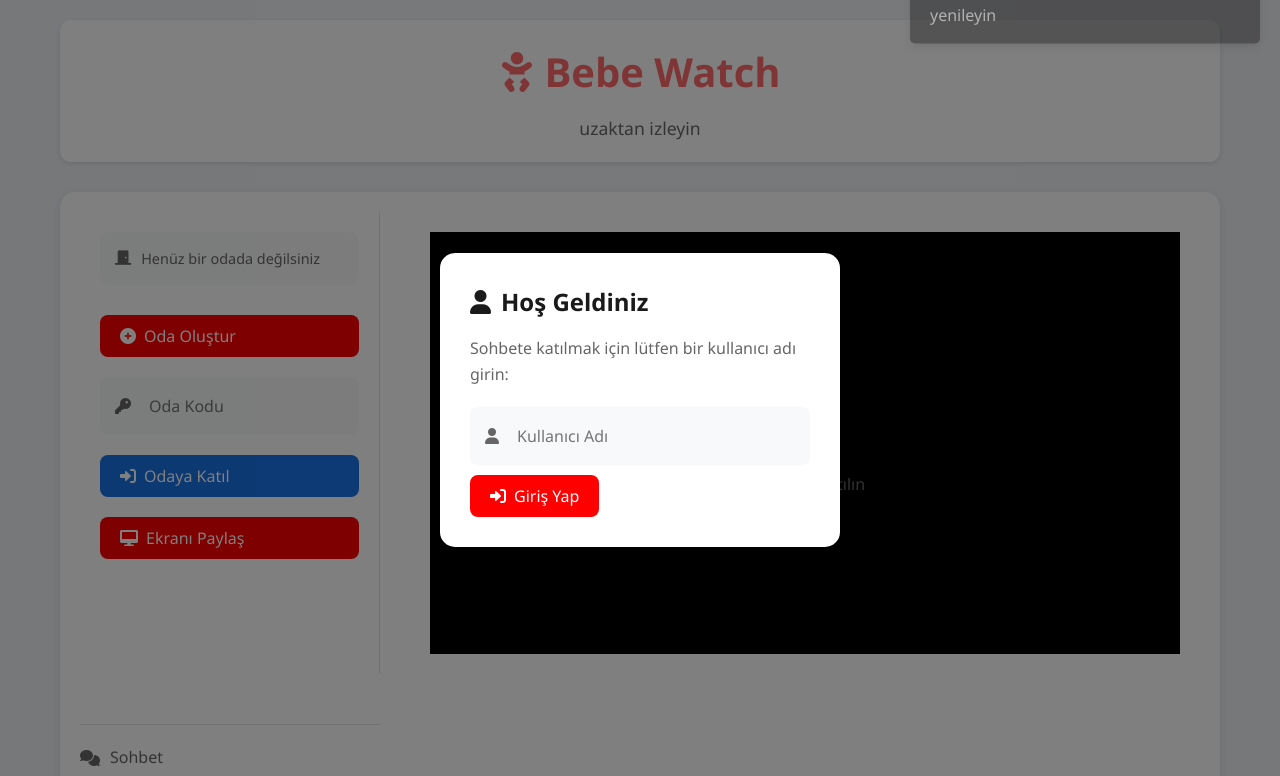
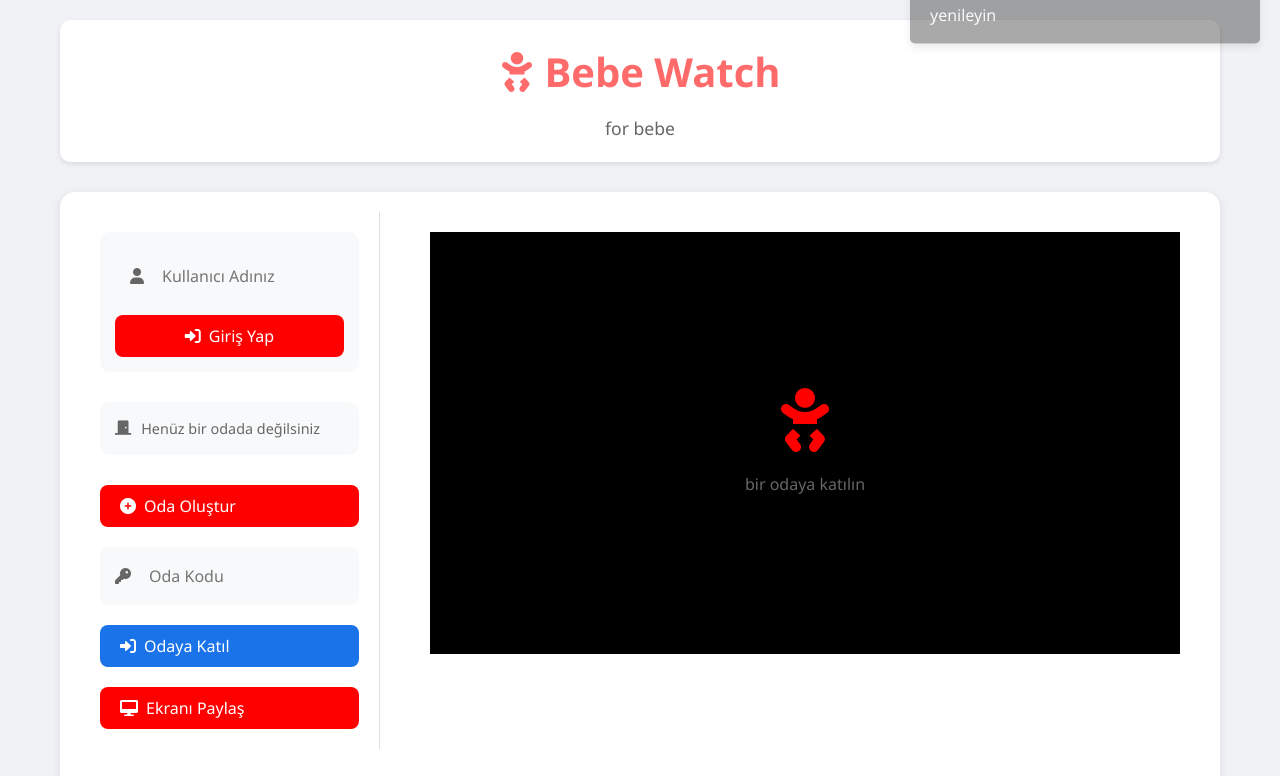
Before and after one commit to aliay4/movieto, a website: page public/index.html in a window 1280 px wide. Shown: the top 776 px of the page. Drawn offline with nearby package versions, Linux system fonts and the light colour scheme; a script that the page names is missing.

Commit message:
Kullanıcı adı girişi sol panele taşındı ve modal kaldırıldı

```diff
--- a/public/index.html
+++ b/public/index.html
@@ -11,12 +11,24 @@
     <div class="container">
         <div class="app-header">
             <h1><i class="fas fa-baby"></i> Bebe Watch</h1>
-            <p class="subtitle">uzaktan izleyin </p>
+            <p class="subtitle"> for bebe </p>
         </div>
 
         <div class="main-content">
             <!-- Sol Panel -->
             <div class="side-panel">
+                <!-- Kullanıcı Adı Girişi -->
+                <div class="user-login">
+                    <div class="input-group">
+                        <i class="fas fa-user"></i>
+                        <input type="text" id="usernameInput" placeholder="Kullanıcı Adınız" maxlength="20">
+                    </div>
+                    <button id="usernameSubmit" class="btn primary">
+                        <i class="fas fa-sign-in-alt"></i>
+                        Giriş Yap
+                    </button>
+                </div>
+
                 <div class="room-info">
                     <div id="roomDisplay" class="room-display">
                         <i class="fas fa-door-closed"></i>
@@ -80,22 +92,6 @@
         </div>
     </div>
 
-    <!-- Kullanıcı Adı Modal -->
-    <div id="usernameModal" class="modal">
-        <div class="modal-content">
-            <h2><i class="fas fa-user"></i> Hoş Geldiniz</h2>
-            <p>Sohbete katılmak için lütfen bir kullanıcı adı girin:</p>
-            <div class="input-group">
-                <i class="fas fa-user"></i>
-                <input type="text" id="usernameInput" placeholder="Kullanıcı Adı" maxlength="20">
-            </div>
-            <button id="usernameSubmit" class="btn primary">
-                <i class="fas fa-sign-in-alt"></i>
-                Giriş Yap
-            </button>
-        </div>
-    </div>
-
     <script src="/socket.io/socket.io.js"></script>
     <script src="client.js"></script>
 </body>
--- a/public/style.css
+++ b/public/style.css
@@ -63,42 +63,6 @@ header h1 {
     font-size: 1.1em;
 }
 
-/* Modal */
-.modal {
-    position: fixed;
-    top: 0;
-    left: 0;
-    width: 100%;
-    height: 100%;
-    background: rgba(0, 0, 0, 0.5);
-    display: flex;
-    align-items: center;
-    justify-content: center;
-    z-index: 1000;
-}
-
-.modal-content {
-    background: white;
-    padding: 30px;
-    border-radius: 15px;
-    box-shadow: 0 2px 10px rgba(0, 0, 0, 0.1);
-    width: 90%;
-    max-width: 400px;
-}
-
-.modal-content h2 {
-    display: flex;
-    align-items: center;
-    gap: 10px;
-    margin-bottom: 15px;
-    color: #1a1a1a;
-}
-
-.modal-content p {
-    margin-bottom: 20px;
-    color: #666;
-}
-
 /* Ana İçerik Düzeni */
 .main-content {
     display: grid;
@@ -132,6 +96,26 @@ header h1 {
     border-radius: 10px;
     font-size: 0.9em;
     color: #666;
+}
+
+/* Kullanıcı Girişi */
+.user-login {
+    background: #f8f9fa;
+    padding: 15px;
+    border-radius: 10px;
+    display: flex;
+    flex-direction: column;
+    gap: 10px;
+    margin-bottom: 10px;
+}
+
+.user-login .input-group {
+    margin-bottom: 0;
+}
+
+.user-login button {
+    width: 100%;
+    justify-content: center;
 }
 
 /* Sohbet Alanı */
```
Also changed, not shown: public/client.js (indentation only).
